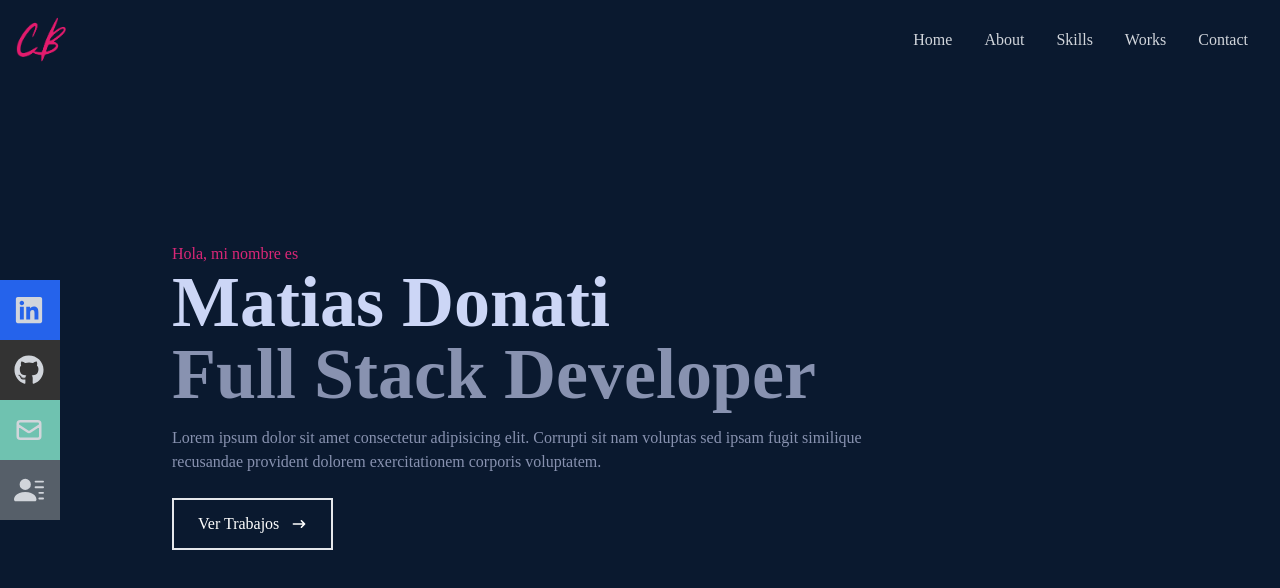
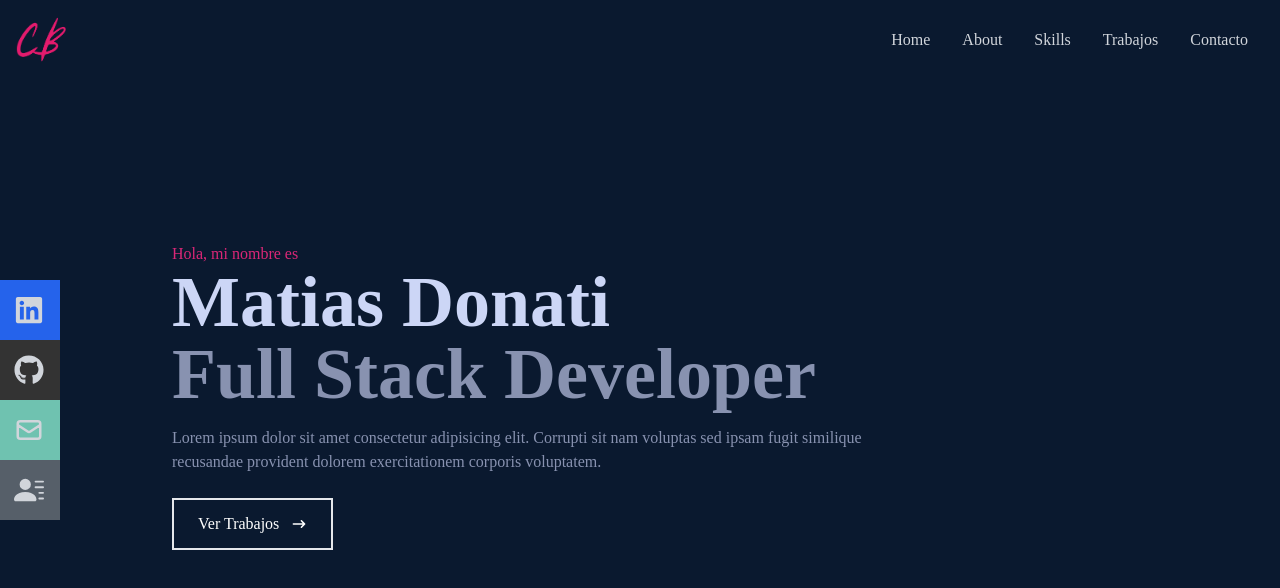
Before and after one commit to MatiasDonati/portfolio, a React (Create React App) app: page / in a window 1280 px wide. Shown: the top 588 px of the page. Built offline with nearby package versions, Linux system fonts and the light colour scheme; the HTML template or start-up script is replaced by a standard one.

Commit message:
nombres secciones

```diff
--- a/src/components/Navbar.jsx
+++ b/src/components/Navbar.jsx
@@ -37,12 +37,12 @@ const Navbar = () => {
                 </li>
                 <li>
                     <Link to="works" smooth={true} duration={500}>
-                        Works
+                        Trabajos
                     </Link>
                 </li>
                 <li>
                     <Link to="contact" smooth={true} duration={500}>
-                        Contact
+                        Contacto
                     </Link>
                 </li>
             </ul>
@@ -69,11 +69,11 @@ const Navbar = () => {
                     </Link></li>
                 <li className='py-6 text-4xl'>
                     <Link onClick={handleClick} to="works" smooth={true} duration={500}>
-                        Works
+                        Trabajos
                     </Link></li>
                 <li className='py-6 text-4xl'>
                     <Link onClick={handleClick} to="contact" smooth={true} duration={500}>
-                        Contact
+                        Contacto
                     </Link></li>
             </ul>
 
```
